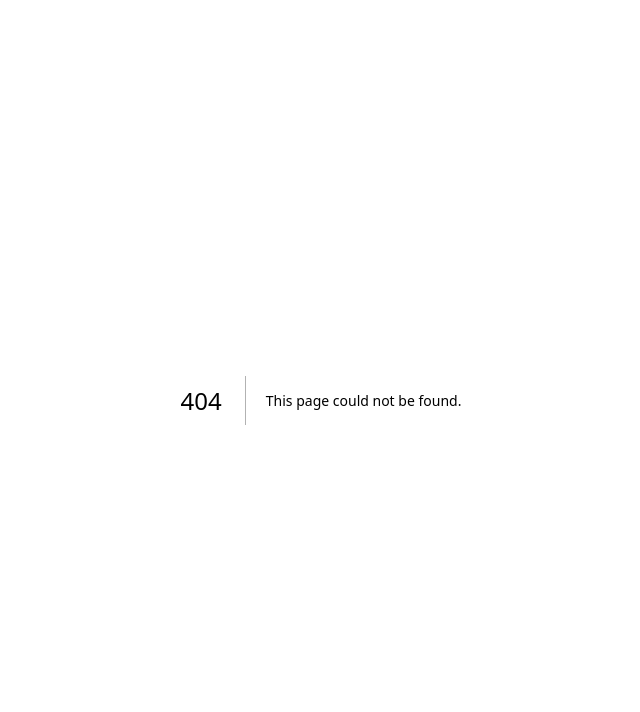
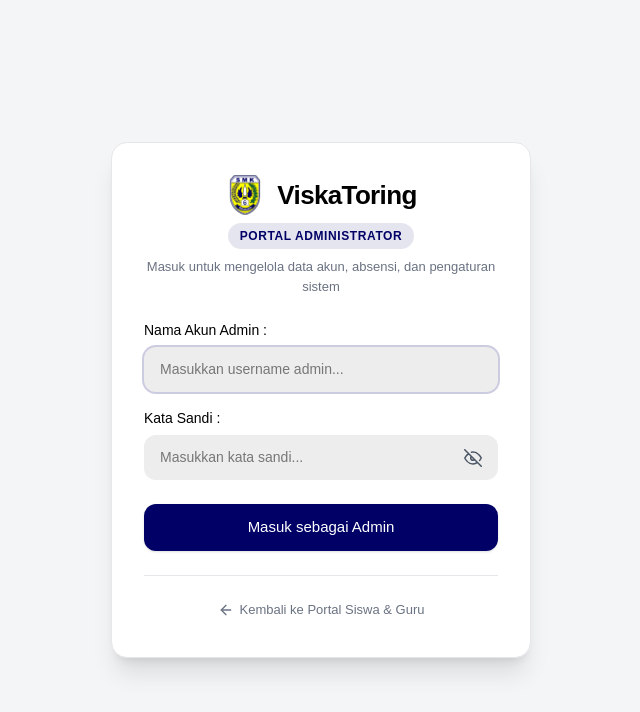
Before and after one commit to hilmi4zzam/ViskaToring-UKK-XII-RPL, a Next.js app: page /admin/login-admin in a window 1280 px wide. Before the commit this address had no page. Shown: the top 712 px of the page, without its empty margins (319-959 px from the left). Built offline with nearby package versions, Linux system fonts and the light colour scheme; no server answers; a web font is replaced by a local one.

Commit message:
feat: login page admin

```diff
--- /dev/null
+++ b/app/admin/login-admin/page.tsx
@@ -0,0 +1,184 @@
+"use client";
+
+import { useState, useEffect } from 'react';
+import { useRouter } from 'next/navigation';
+import Image from 'next/image';
+import Link from 'next/link';
+import { supabase } from '@/supabase/client';
+import { getStoredUser, setStoredUser } from '@/supabase/auth';
+import { Company, User } from '@/supabase/types';
+
+export default function AdminLoginPage() {
+  const router = useRouter();
+  const [username, setUsername] = useState('');
+  const [password, setPassword] = useState('');
+  const [showPassword, setShowPassword] = useState(false);
+  const [error, setError] = useState('');
+  const [loading, setLoading] = useState(false);
+
+  // Jika admin sudah login sebelumnya, langsung arahkan ke dashboard admin
+  useEffect(() => {
+    const user = getStoredUser();
+    if (user && user.role === 'admin') {
+      router.replace('/dashboard-admin');
+    }
+  }, [router]);
+
+  const handleAdminLogin = async (e?: React.FormEvent) => {
+    if (e) e.preventDefault();
+    if (!username.trim() || !password.trim()) {
+      setError('Nama Akun dan Kata Sandi wajib diisi');
+      return;
+    }
+
+    setError('');
+    setLoading(true);
+
+    try {
+      const { data: user, error: queryError } = await supabase
+        .from('user_accounts')
+        .select('id, username, password, company_id, role, status, first_login, companies(*)')
+        .eq('username', username.trim())
+        .eq('password', password)
+        .maybeSingle();
+
+      if (queryError) {
+        console.error('Admin login error:', queryError);
+        setError('Gagal mengakses data akun dari Supabase (' + queryError.message + ').');
+        return;
+      }
+
+      if (user) {
+        // Role Guard: Pastikan hanya akun dengan role 'admin' yang diizinkan masuk
+        if (user.role !== 'admin') {
+          setError('Akses ditolak! Halaman ini hanya diperuntukkan bagi Administrator.');
+          return;
+        }
+
+        const loggedUser: User = {
+          id: user.id,
+          username: user.username,
+          company_id: user.company_id ?? null,
+          role: 'admin',
+          status: user.status || 'approved',
+          first_login: user.first_login ?? false,
+          companies: (Array.isArray(user.companies) ? user.companies[0] : user.companies) as Company | null,
+        };
+
+        setStoredUser(loggedUser);
+        router.push('/dashboard-admin');
+      } else {
+        setError('Nama Akun atau Kata Sandi salah. Silakan periksa kembali.');
+      }
+    } catch (err: unknown) {
+      console.error(err);
+      const errMsg = err instanceof Error ? err.message : 'Terjadi kesalahan koneksi ke server';
+      setError(errMsg);
+    } finally {
+      setLoading(false);
+    }
+  };
+
+  return (
+    <div className="min-h-screen bg-[#F4F5F7] flex flex-col justify-center items-center p-4">
+      <div className="w-full max-w-[420px] bg-white rounded-2xl shadow-xl p-8 border border-gray-200">
+
+        {/* Header Logo & Badge */}
+        <div className="flex flex-col items-center text-center mb-6">
+          <div className="flex items-center gap-3 mb-2">
+            <Image src="/smk.svg" alt="SMK Logo" width={40} height={40} priority className="w-[40px] h-auto" />
+            <h1 className="text-[26px] font-bold text-black tracking-tight">ViskaToring</h1>
+          </div>
+          <span className="inline-block bg-[#000066]/10 text-[#000066] text-[12px] font-semibold px-3 py-1 rounded-full uppercase tracking-wider">
+            Portal Administrator
+          </span>
+          <p className="text-[13px] text-gray-500 mt-2">
+            Masuk untuk mengelola data akun, absensi, dan pengaturan sistem
+          </p>
+        </div>
+
+        {/* Error Notification */}
+        {error && (
+          <div className="bg-red-50 border border-red-200 text-red-600 text-[13px] rounded-xl p-3 mb-5">
+            {error}
+          </div>
+        )}
+
+        {/* Form Login Admin */}
+        <form onSubmit={handleAdminLogin}>
+          <div className="mb-4">
+            <label className="block text-[14px] font-medium text-black mb-1.5">Nama Akun Admin :</label>
+            <input
+              type="text"
+              value={username}
+              onChange={(e) => setUsername(e.target.value)}
+              placeholder="Masukkan username admin..."
+              className="w-full bg-[#EDEDED] rounded-xl px-4 py-3 text-[14px] text-black outline-none focus:ring-2 focus:ring-[#000066]/20 transition-all"
+              autoFocus
+            />
+          </div>
+
+          <div className="mb-6">
+            <label className="block text-[14px] font-medium text-black mb-1.5">Kata Sandi :</label>
+            <div className="relative flex items-center">
+              <input
+                type={showPassword ? "text" : "password"}
+                value={password}
+                onChange={(e) => setPassword(e.target.value)}
+                placeholder="Masukkan kata sandi..."
+                className="w-full bg-[#EDEDED] rounded-xl px-4 py-3 pr-12 text-[14px] text-black outline-none focus:ring-2 focus:ring-[#000066]/20 transition-all"
+              />
+              <button
+                type="button"
+                className="absolute right-4 text-gray-600 hover:text-black transition-colors"
+                onClick={() => setShowPassword(!showPassword)}
+              >
+                {showPassword ? (
+                  <svg width="18" height="18" viewBox="0 0 24 24" fill="none" stroke="currentColor" strokeWidth="2" strokeLinecap="round" strokeLinejoin="round">
+                    <path d="M1 12s4-8 11-8 11 8 11 8-4 8-11 8-11-8-11-8z" />
+                    <circle cx="12" cy="12" r="3" />
+                  </svg>
+                ) : (
+                  <svg width="18" height="18" viewBox="0 0 24 24" fill="none" stroke="currentColor" strokeWidth="2" strokeLinecap="round" strokeLinejoin="round">
+                    <path d="M17.94 17.94A10.07 10.07 0 0 1 12 20c-7 0-11-8-11-8a18.45 18.45 0 0 1 5.06-5.94M9.9 4.24A9.12 9.12 0 0 1 12 4c7 0 11 8 11 8a18.5 18.5 0 0 1-2.16 3.19m-6.72-1.07a3 3 0 1 1-4.24-4.24M1 1l22 22" />
+                  </svg>
+                )}
+              </button>
+            </div>
+          </div>
+
+          <button
+            type="submit"
+            disabled={loading}
+            className="w-full bg-[#000066] text-white rounded-xl py-3 text-[15px] font-medium hover:bg-[#000044] disabled:bg-gray-400 transition-colors flex items-center justify-center gap-2 shadow-sm"
+          >
+            {loading ? (
+              <>
+                <div className="w-4 h-4 border-2 border-white border-t-transparent rounded-full animate-spin" />
+                <span>Memeriksa Akun...</span>
+              </>
+            ) : (
+              'Masuk sebagai Admin'
+            )}
+          </button>
+        </form>
+
+        <hr className="border-gray-200 my-6" />
+
+        <div className="text-center">
+          <Link
+            href="/"
+            className="text-[13px] text-gray-500 hover:text-black transition-colors inline-flex items-center gap-1.5"
+          >
+            <svg width="16" height="16" viewBox="0 0 24 24" fill="none" stroke="currentColor" strokeWidth="2" strokeLinecap="round" strokeLinejoin="round">
+              <line x1="19" y1="12" x2="5" y2="12"></line>
+              <polyline points="12 19 5 12 12 5"></polyline>
+            </svg>
+            <span>Kembali ke Portal Siswa & Guru</span>
+          </Link>
+        </div>
+
+      </div>
+    </div>
+  );
+}
--- a/app/page.tsx
+++ b/app/page.tsx
@@ -1,6 +1,6 @@
 "use client";
 
-import { useState, useEffect } from 'react';
+import { useState, useEffect, useRef } from 'react';
 import { useRouter } from 'next/navigation';
 import Image from 'next/image';
 import { supabase } from '@/supabase/client';
@@ -23,7 +23,28 @@ export default function HomePage() {
   const [regLoading, setRegLoading] = useState(false);
   const [regSuccess, setRegSuccess] = useState(false);
 
+  // Easter egg: 7x klik logo untuk masuk ke login Admin
+  const [logoClickCount, setLogoClickCount] = useState(0);
+  const logoTimerRef = useRef<NodeJS.Timeout | null>(null);
+
   const router = useRouter();
+
+  const handleLogoClick = () => {
+    if (logoTimerRef.current) {
+      clearTimeout(logoTimerRef.current);
+    }
+
+    const nextCount = logoClickCount + 1;
+    if (nextCount >= 7) {
+      setLogoClickCount(0);
+      router.push('/admin/login-admin');
+    } else {
+      setLogoClickCount(nextCount);
+      logoTimerRef.current = setTimeout(() => {
+        setLogoClickCount(0);
+      }, 3000);
+    }
+  };
 
   // Otomatis arahkan jika pengguna sudah login sebelumnya
   useEffect(() => {
@@ -75,6 +96,12 @@ export default function HomePage() {
       }
 
       if (user) {
+        // Role Guard: Tolak akun Admin dari portal login utama siswa & guru
+        if (user.role === 'admin') {
+          setError('Akun Administrator tidak dapat masuk melalui portal ini. Silakan masuk melalui halaman login Admin.');
+          return;
+        }
+
         // Cek status persetujuan dari Admin
         if (user.status === 'pending') {
           setError('Akun Anda masih dalam proses peninjauan oleh Admin. Anda baru dapat masuk setelah pengajuan disetujui.');
@@ -213,8 +240,15 @@ export default function HomePage() {
 
           {/* Header Logo */}
           <div className="flex items-center gap-3 mb-8">
-            <Image src="/smk.svg" alt="SMK Logo" width={36} height={36} priority className="w-[36px] h-auto" />
-            <h2 className="text-[28px] font-semibold text-black">ViskaToring</h2>
+            <button
+              type="button"
+              onClick={handleLogoClick}
+              className="outline-none focus:outline-none cursor-default select-none active:scale-95 transition-transform p-0.5 rounded-lg"
+              title="ViskaToring"
+            >
+              <Image src="/smk.svg" alt="SMK Logo" width={36} height={36} priority className="w-[36px] h-auto pointer-events-none" />
+            </button>
+            <h2 className="text-[28px] font-semibold text-black select-none">ViskaToring</h2>
           </div>
 
           <hr className="border-gray-300 mb-8" />
```
